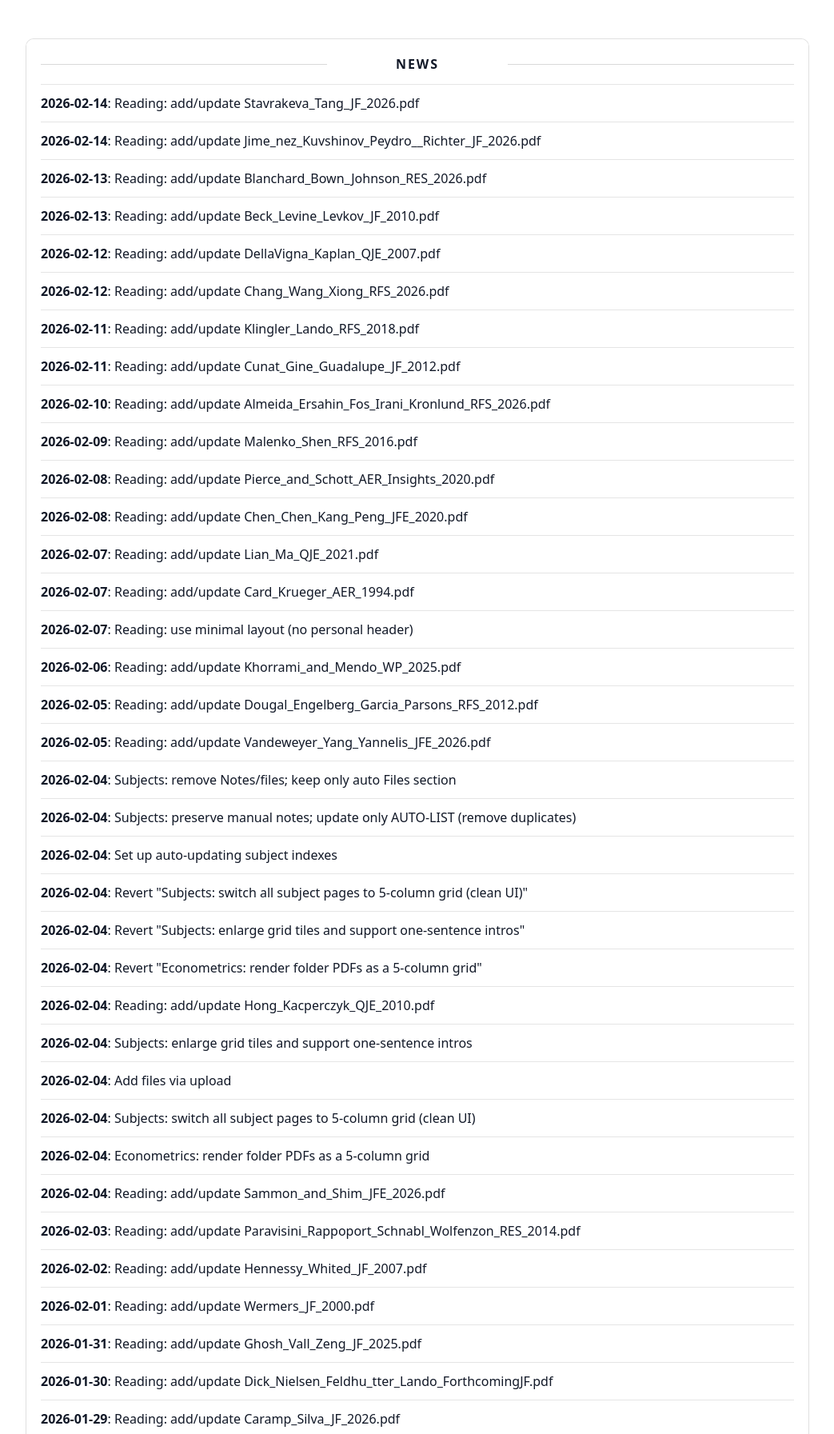
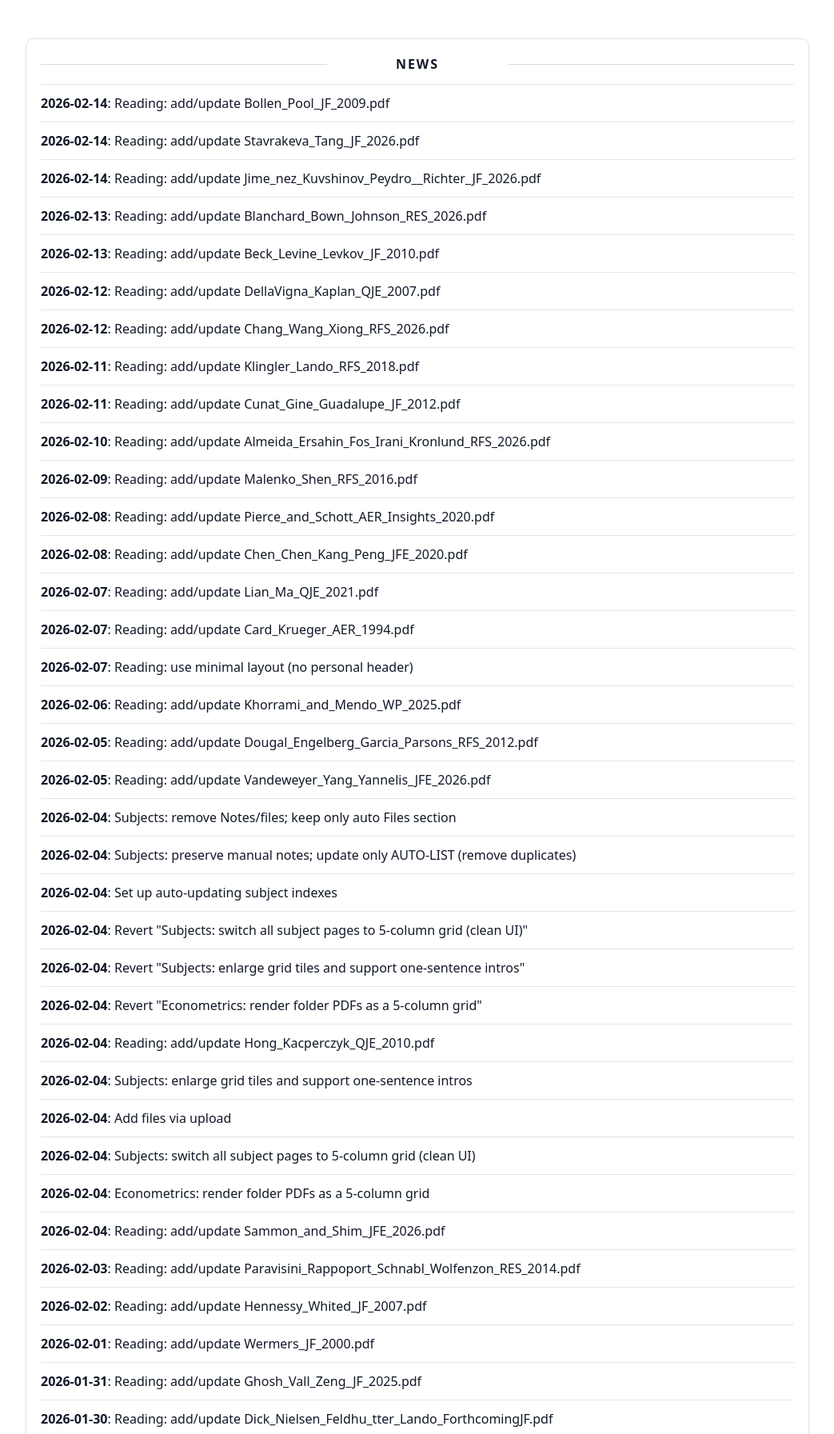
Before and after one commit to yaxinzn/study-archive, a Jekyll site: the page built from updates/index.md, in a window 1280 px wide, cut to the strip 476-2269 px from the top of the page. Shown: the whole strip at 80% size, without its empty margins (118-1161 px from the left). Built offline with Jekyll 4.4.1, drawn with Linux system fonts in a browser that asks for light colours; some of the changed text lies outside the part shown.

Commit message:
chore: update NEWS feed

```diff
--- a/_data/news.yml
+++ b/_data/news.yml
@@ -1,4 +1,7 @@
 # Auto-generated update history (sorted newest -> oldest). Do not edit manually.
+- ts: "1771071249"
+  date: "2026-02-14"
+  title: "Reading: add/update Bollen_Pool_JF_2009.pdf"
 - ts: "1771070657"
   date: "2026-02-14"
   title: "Reading: add/update Stavrakeva_Tang_JF_2026.pdf"
```
